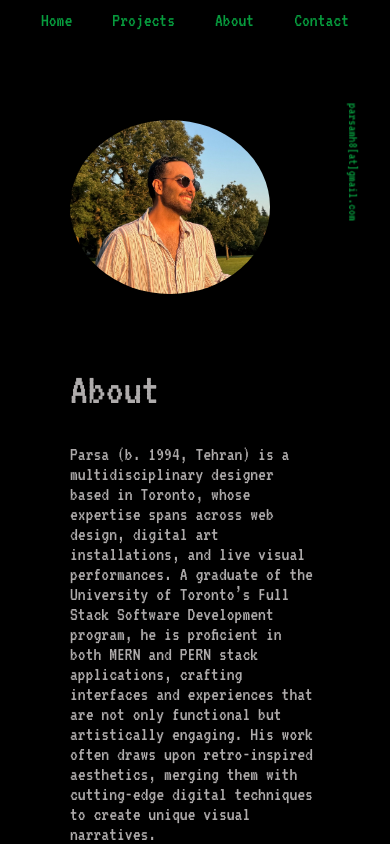
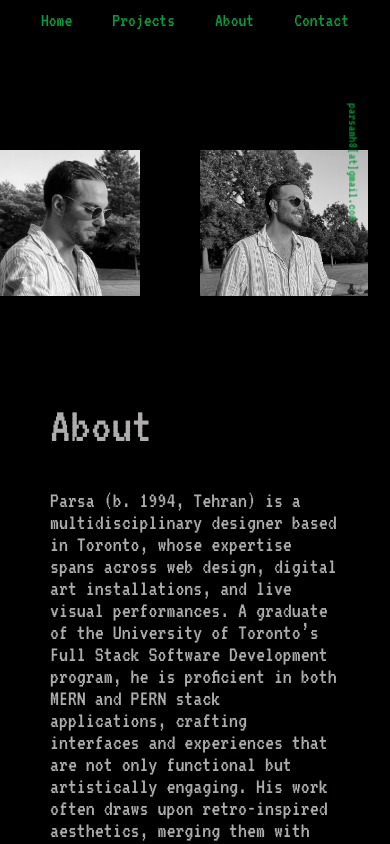
Before and after one commit to parsamh8/Portfolio-React, a React (Vite) app: page /about in a window 390 px wide. Shown: the top 844 px of the page. Built offline with nearby package versions, Linux system fonts and the light colour scheme.

Commit message:
about ui

```diff
--- a/src/components/Footer.jsx
+++ b/src/components/Footer.jsx
@@ -36,6 +36,9 @@ export default function Footer() {
             >
               Twitter
             </a>
+            <p className="vt323">
+              Lorem ipsum dolor.
+            </p>
           </div>
         </div>
       </div>
--- a/src/pages/About.jsx
+++ b/src/pages/About.jsx
@@ -1,29 +1,30 @@
 import Animated from "../components/Animated";
 import selfImg from "../assets/selfme.png";
+import selfImg2 from "../assets/selfme2.jpg";
 
 export default function About() {
   return (
     <>
-      <img className="selfImg" src={selfImg} alt="Description of myself" style={{ width: '200px', height: 'auto', borderRadius: '50%', margin: '20px' }} />
+<img className="selfImg about-left-margin" src={selfImg} alt="Description of myself"/>
+<img className="selfImg2 about-left-margin hide-on-mobile" src={selfImg2} alt="Description of myself" />
       <Animated>
         <div className="about-container" style={{ display: 'flex', flexWrap: 'wrap', alignItems: 'flex-start', padding: '20px' }}>
           <div style={{ flexGrow: 1, minWidth: '60%', padding: '0 40px', marginTop: '40px' }}>
-            <h1 className='vt323'>About</h1>
-            <p className='vt323 vt323-size'>Parsa (b. 1994, Tehran) is a multidisciplinary designer based in Toronto, whose expertise spans across web design, digital art installations, and live visual performances. A graduate of the University of Toronto’s Full Stack Software Development program, he is proficient in both MERN and PERN stack applications, crafting interfaces and experiences that are not only functional but artistically engaging. His work often draws upon retro-inspired aesthetics, merging them with cutting-edge digital techniques to create unique visual narratives.</p>
-            <p className='vt323 vt323-size'>His passion extends into the realm of VJing and video art, where he utilizes TouchDesigner to create compelling video visuals centered around facial expressions and natural elements. This artistic exploration reflects his deep interest in new media and contributes to his reputation as an innovative visual artist. His approach is thoughtful and immersive, aiming to evoke emotion and provoke thought through every frame and interaction.</p>
-            <p className='vt323 vt323-size'>Outside of his professional pursuits, Parsa is deeply engaged in a variety of creative hobbies. He is an avid painter and filmmaker, often found creating short films that showcase his diverse artistic abilities. Additionally, his love for <a className='vt323'>The Beatles</a> highlights his appreciation for classic influences that shape his modern creations. Currently working as a freelancer, Parsa continues to impact the digital and artistic landscapes, bringing a sophisticated blend of creativity and technical skill to every project he undertakes.</p>
-            <p className='vt323'>Please enjoy his favourite Fab Four while exploring.</p>
+            <h1 className='vt323 about-media'>About</h1>
+            <p className='vt323 vt323-size about-paragraph'>Parsa (b. 1994, Tehran) is a multidisciplinary designer based in Toronto, whose expertise spans across web design, digital art installations, and live visual performances. A graduate of the University of Toronto’s Full Stack Software Development program, he is proficient in both MERN and PERN stack applications, crafting interfaces and experiences that are not only functional but artistically engaging. His work often draws upon retro-inspired aesthetics, merging them with cutting-edge digital techniques to create unique visual narratives.</p>
+            <p className='vt323 vt323-size about-paragraph'>His passion extends into the realm of VJing and video art, where he utilizes TouchDesigner to create compelling video visuals centered around facial expressions and natural elements. This artistic exploration reflects his deep interest in new media and contributes to his reputation as an innovative visual artist. His approach is thoughtful and immersive, aiming to evoke emotion and provoke thought through every frame and interaction.</p>
+            <p className='vt323 vt323-size about-paragraph'>Outside of his professional pursuits, Parsa is deeply engaged in a variety of creative hobbies. He is an avid painter and filmmaker, often found creating short films that showcase his diverse artistic abilities. Additionally, his love for <a className='vt323'>The Beatles</a> highlights his appreciation for classic influences that shape his modern creations. Currently working as a freelancer, Parsa continues to impact the digital and artistic landscapes, bringing a sophisticated blend of creativity and technical skill to every project he undertakes.</p>
+            <p className='vt323 about-paragraph'>Please enjoy his favourite Fab Four while exploring.</p>
           </div>
           {/* Spotify Embed */}
           <iframe
-            style={{ border: 'none', borderRadius: '12px', width: '70%', height: '352px', marginTop: '20px', marginLeft: '40px' }}
+            style={{ border: 'none', borderRadius: '12px', width: '100%', height: '352px', marginTop: '20px', }}
             src="https://open.spotify.com/embed/track/00oZhqZIQfL9P5CjOP6JsO?utm_source=generator"
             frameBorder="0"
             allowFullScreen=""
             allow="autoplay; clipboard-write; encrypted-media; fullscreen; picture-in-picture"
             loading="lazy"
           ></iframe>
-
                       <div>
               <a
                 href="mailto:parsamh8@gmail.com?subject=Friend Inquiries&body=How can I help you, my friend?"
--- a/src/style.css
+++ b/src/style.css
@@ -49,14 +49,25 @@ img {
 }
 
 .selfImg {
-  width: 160px;
-  height: 150px;
-  border-radius: 47%;
   display: flex;
   position: absolute;
-  top: 100px;
-  left: 50px;
+  top: 350px;
+  right: 200px;
   border: 20px #12f01d;
+  width: 400px;
+  height: auto;
+  filter: grayscale(100%);
+}
+
+.selfImg2 {
+  display: flex;
+  position: absolute;
+  top: 798px;
+  right: 200px;
+  border: 20px #12f01d;
+  width: 400px;
+  height: auto;
+  filter: grayscale(100%);
 }
 
 .nav-button {
@@ -153,6 +164,27 @@ footer {
   .footerInfo p {
     font-size: 0.9rem;
   }
+  .selfImg {
+    display: flex;
+    position: absolute;
+    top: 350px;
+    right: 200px;
+    border: 20px #12f01d;
+    width: 400px;
+    height: auto;
+    filter: grayscale(100%);
+  }
+
+  .selfImg2 {
+    display: flex;
+    position: absolute;
+    top: 798px;
+    right: 200px;
+    border: 20px #12f01d;
+    width: 400px;
+    height: auto;
+    filter: grayscale(100%);
+  }
 }
 
 
@@ -193,7 +225,7 @@ h1 {
 }
 
 .project-header {
-  margin-top: 200px;
+  margin-top: 100px;
   justify-content: center;
   align-items: center;
   padding-left: 40px;
@@ -429,7 +461,9 @@ margin-top: 20vh;
 }
 
 .about-container {
-  margin-top: 25vh;
+  padding-left: 40px;
+  font-size: 1.5rem;
+  margin-right: 700px;
 }
 
 .virtual-color {
@@ -528,9 +562,50 @@ margin-top: 20vh;
     left: 0;
     width: 100%;
   }
+
   .nav-list {
     flex-direction: row;
     justify-content: center;
     align-items: center;
   }
+
+  .about-container {
+    margin-right: 0;
+    font-size: 1rem;
+    margin-top: 15rem;
+  }
+
+  .selfImg2 {
+    display: flex;
+    position: absolute;
+    top: 150px;
+    right: 250px;
+    width: 150px;
+    height: auto;
+    filter: grayscale(100%);
+  }
+
+  .selfImg {
+    display: flex;
+    position: absolute;
+    top: 150px;
+    left: 200px;
+    width: 168px;
+    height: auto;
+    filter: grayscale(100%);
+  }
+
+  .about-paragraph {
+    margin-left: -20px;
+    margin-right: -20px;
+  }
+
+  .about-media {
+    margin-left: -20px;
+  }
+
+  .about-left-margin {
+    margin-left: 0px;
+    filter: grayscale(100%);
+  }
 }
```
Also changed, not shown: src/assets/selfme2.jpg (added). Lines whose indentation alone changed are shown as unchanged.
